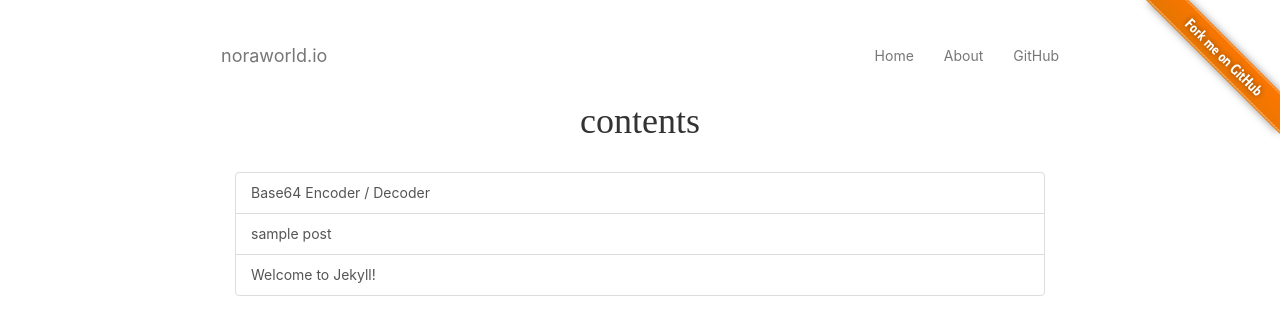
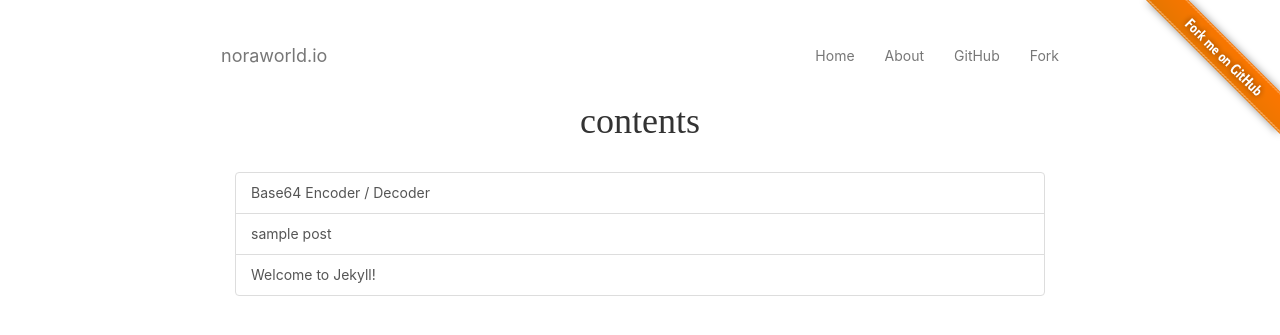
Before and after one commit to noraworld/utils, a Jekyll site: the page built from index.md, in a window 1280 px wide. Shown: the top 335 px of the page. Built offline with Jekyll 4.4.1, drawn with Linux system fonts in a browser that asks for light colours.

Commit message:
:cherry_blossom: Mainly add tabindex
- Change title

```diff
--- a/_layouts/default.html
+++ b/_layouts/default.html
@@ -2,14 +2,14 @@
 <html>
 <head>
   <meta charset="utf-8">
-  <title>{{ page.title }}</title>
+  <title>{% if page.top %}{{ site.title }}{% else %}{{ page.title }}{% endif %}</title>
   <link rel="stylesheet" type="text/css" href="/assets/css/bootstrap.min.css">
   <link rel="stylesheet" type="text/css" href="/assets/css/default.css">
 </head>
 <body>
   <div class="container">
 
-    <a class="github-ribbon" href="https://github.com/noraworld/noraworld.io" target="_blank">
+    <a class="github-ribbon" href="https://github.com/noraworld/noraworld.io" tabindex="-1">
       <img style="position:absolute;top:0;right:0;border:0;" src="/assets/img/fork_me_on_github.png" alt="Fork me on GitHub">
     </a>
 
@@ -20,14 +20,15 @@
           <span class="icon-bar"></span>
           <span class="icon-bar"></span>
         </button>
-        <a href="/" class="navbar-brand">noraworld.io</a>
+        <a href="/" class="navbar-brand" tabindex="-1">noraworld.io</a>
       </div>
 
       <div id="gnavi" class="collapse navbar-collapse">
         <ul class="nav navbar-nav navbar-right">
-          <li><a href="/">Home</a></li>
-          <li><a href="/about">About</a></li>
-          <li><a href="https://github.com/noraworld" target="_blank">GitHub</a></li>
+          <li><a href="/" tabindex="-1">Home</a></li>
+          <li><a href="/about" tabindex="-1">About</a></li>
+          <li><a href="https://github.com/noraworld" target="_blank" tabindex="-1">GitHub</a></li>
+          <li><a href="https://github.com/noraworld/noraworld.io" tabindex="-1">Fork</a></li>
         </ul>
       </div>
     </nav>
```
